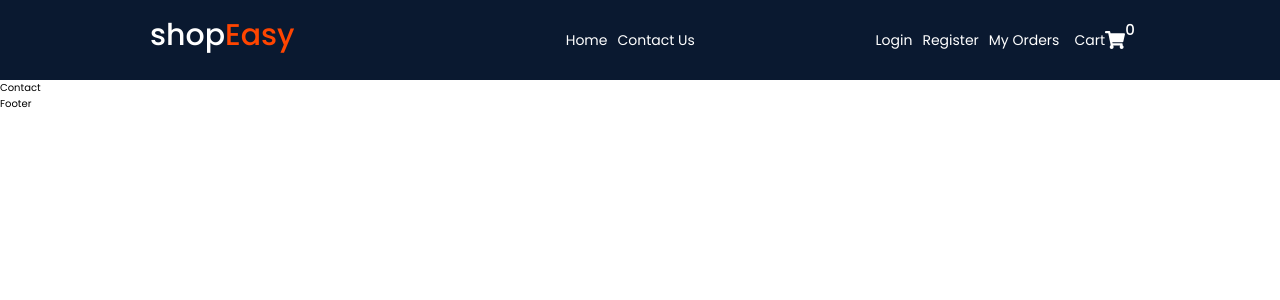
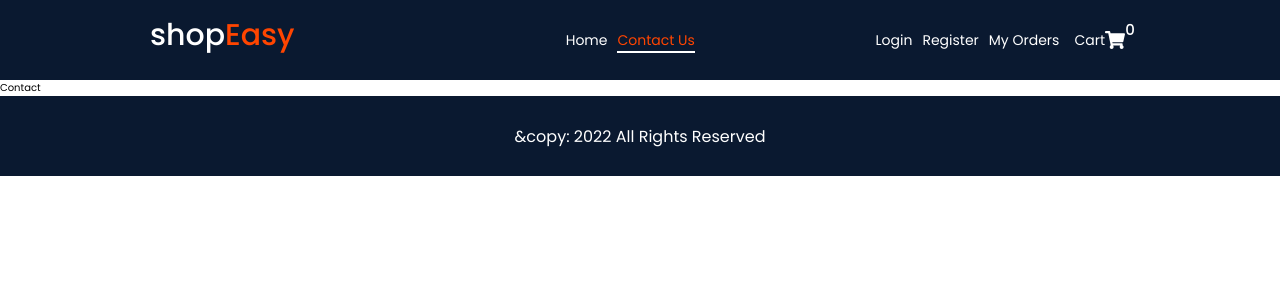
Before and after one commit to anzarali123/e-commerce-site, a React (Create React App) app: page /contact in a window 1280 px wide. Shown: the top 300 px of the page. Built offline with nearby package versions, Linux system fonts and the light colour scheme.

Commit message:
built the footer component

```diff
--- a/src/components/footer/Footer.js
+++ b/src/components/footer/Footer.js
@@ -1,7 +1,10 @@
 import React from "react";
+import styles from "./Footer.module.scss";
 
 const Footer = () => {
-  return <div>Footer</div>;
+  const date = new Date();
+  const year = date.getFullYear();
+  return <div className={styles.footer}>&copy: {year} All Rights Reserved</div>;
 };
 
 export default Footer;
--- /dev/null
+++ b/src/components/footer/Footer.module.scss
@@ -0,0 +1,12 @@
+.footer {
+    background-color: var(--dark-blue);
+    color: #fff;
+    font-size: 1.6rem;
+    display: flex;
+    justify-content: center;
+    align-items: center;
+    height: 8rem;
+    p {
+      color: #fff;
+    }
+  }
--- a/src/components/header/Header.js
+++ b/src/components/header/Header.js
@@ -1,5 +1,5 @@
 import { useState } from "react";
-import { Link } from "react-router-dom";
+import { Link, NavLink } from "react-router-dom";
 import styles from "./Header.module.scss";
 import { FaShoppingCart, FaTimes } from "react-icons/fa";
 import { HiOutlineMenuAlt3 } from "react-icons/hi";
@@ -20,6 +20,8 @@ const cart = (
     </Link>
   </span>
 );
+
+const activeLink = ({ isActive }) => (isActive ? `${styles.active}` : ``);
 
 const Header = () => {
   const [showMenu, setShowMenu] = useState(false);
@@ -54,17 +56,27 @@ const Header = () => {
               {logo} <FaTimes size={22} color="#fff" onClick={hideMenu} />
             </li>
             <li>
-              <Link to="/">Home</Link>
+              <NavLink to="/" className={activeLink}>
+                Home
+              </NavLink>
             </li>
             <li>
-              <Link to="/contact">Contact Us</Link>
+              <NavLink className={activeLink} to="/contact">
+                Contact Us
+              </NavLink>
             </li>
           </ul>
           <div className={styles["header-right"]} onClick={hideMenu}>
             <span className={styles.links}>
-              <Link to="/login">Login</Link>
-              <Link to="/register">Register</Link>
-              <Link to="/order-history">My Orders</Link>
+              <NavLink className={activeLink} to="/login">
+                Login
+              </NavLink>
+              <NavLink className={activeLink} to="/register">
+                Register
+              </NavLink>
+              <NavLink className={activeLink} to="/order-history">
+                My Orders
+              </NavLink>
             </span>
             {cart}
           </div>
```
